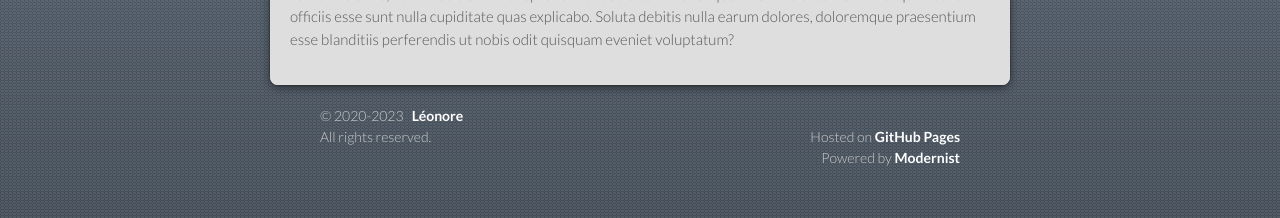
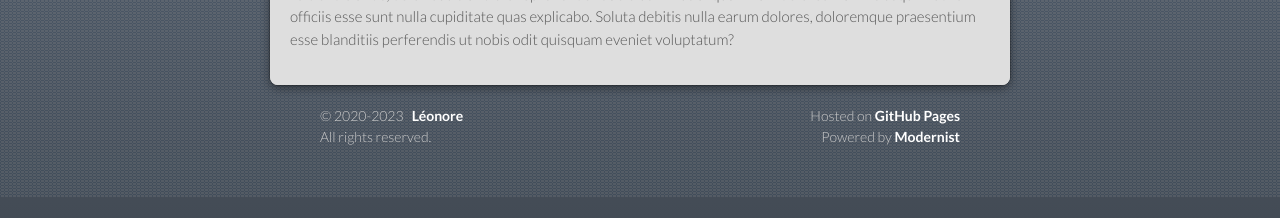
Before and after one commit to LeonoreShaw/malpha, a Jekyll site: the page built from index.md, in a window 1280 px wide. Shown: the part 2479-2697 px from the top of the page. Built offline with Jekyll 4.4.1, drawn with Linux system fonts in a browser that asks for light colours; our own code applies the rules of GitHub Pages for plain Markdown files; after the commit the page ends 2676 px from its top, so only the background shows below that.

Commit message:
脚注。

```diff
--- a/_layouts/default.html
+++ b/_layouts/default.html
@@ -45,14 +45,19 @@
     </div>
     <footer>
     <!-- {% if site.github.is_project_page %} -->
+    <div style="float:left;">
       <p id="footer1" class="f1"> &copy; 2020-2023 <a href="https://xxiao.org/" target="_blank" rel="noopener noreferrer">&nbsp Léonore &nbsp</a> </p>
       <br/>
       <p id="footer2" class="f1">All rights reserved.</p>
+    </div>
+
     <!-- {% endif %} -->
+    <div style="float:right;">
       <p id="footer3" class="f2">Hosted on <a href="https://pages.github.com/" target="_blank" rel="noopener noreferrer"> GitHub Pages </a></p>
       <br/>
       <p id="footer4" class="f2">Powered by <a href="https://github.com/pages-themes/modernist" target="_blank" rel="noopener noreferrer"> Modernist </a></p>
-    </footer>
+    </div>
+      </footer>
     <!--[if !IE]><script>fixScale(document);</script><![endif]-->
   </body>
 </html>
```
